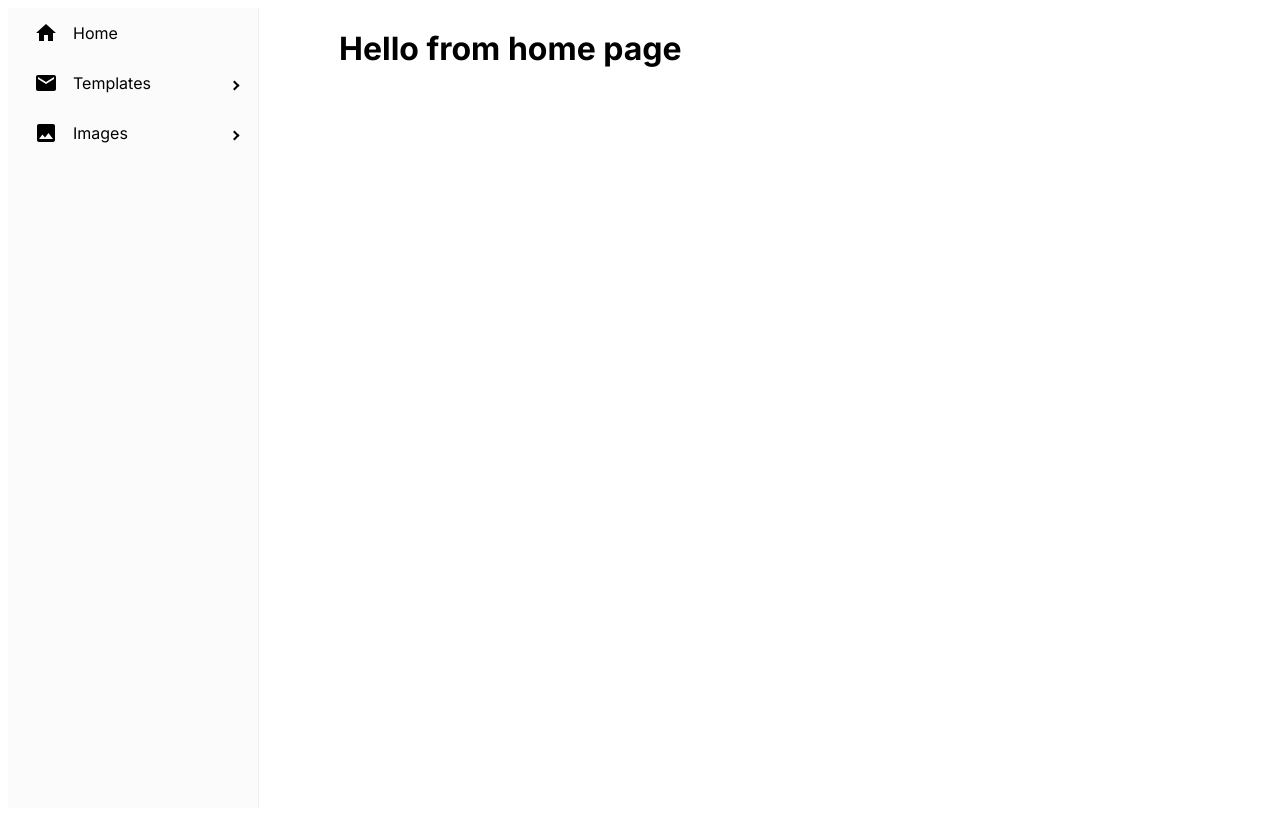
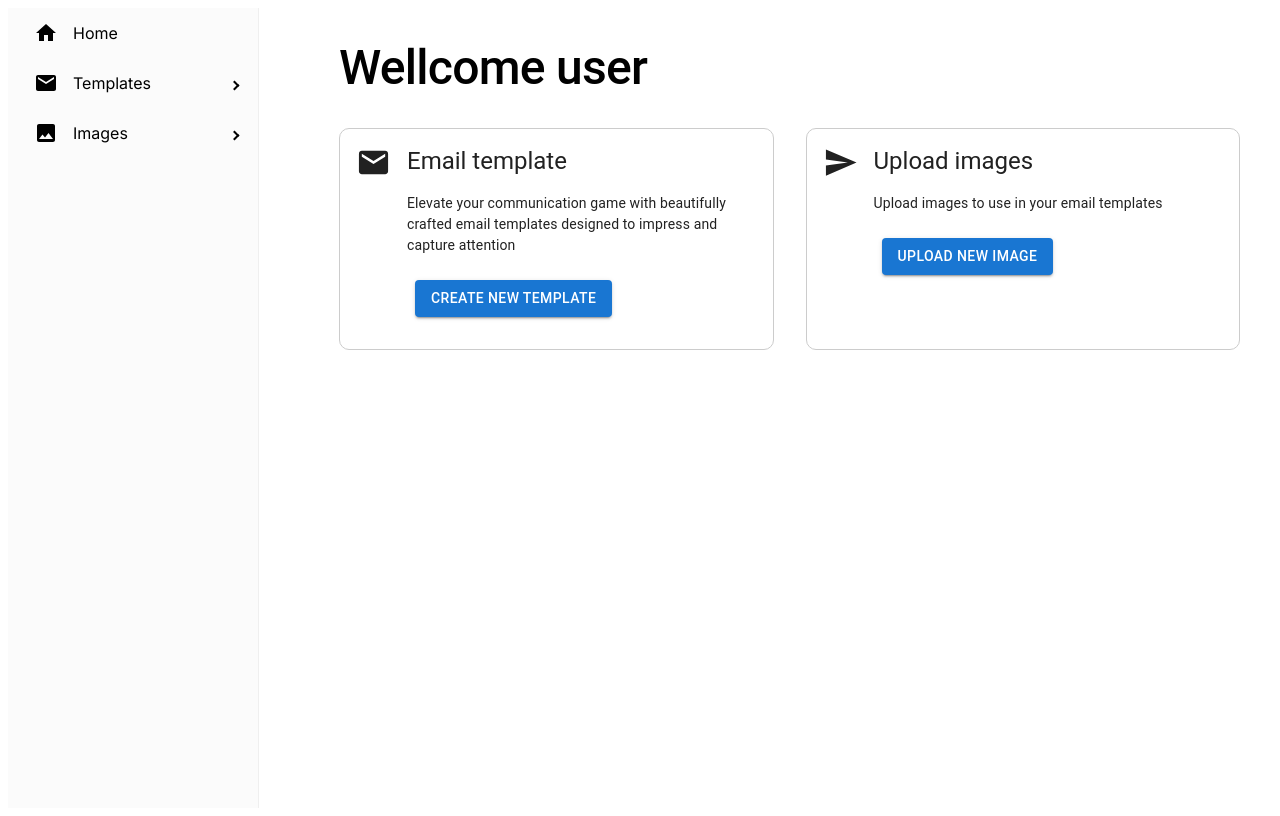
Before and after one commit to Avrelinex/email-template-builder-fe, a Next.js app: page / in a window 1280 px wide. Built offline with nearby package versions, Linux system fonts and the light colour scheme.

Commit message:
code cleanup (#13)

```diff
--- a/src/app/images/new/page.tsx
+++ b/src/app/images/new/page.tsx
@@ -11,7 +11,6 @@ export default function Page() {
   const apiClient = ApiClient.getInstance();
 
   const onSubmit = async (formData: CreateFormValues) => {
-    console.log(formData.file);
     const requestImageBody: CreateImageDto = {
       displayName: formData.displayName,
       file: formData.file,
--- a/src/app/images/page.tsx
+++ b/src/app/images/page.tsx
@@ -1,7 +1,7 @@
 "use client";
 
 import * as React from "react";
-import { Box, Typography, List } from "@mui/material";
+import { Box, List } from "@mui/material";
 import { useQuery } from "@tanstack/react-query";
 import { ApiClient } from "../lib/apiClient";
 import { ImageCardSkeleton } from "./components/ImageCardSkeleton";
--- a/src/app/layout.tsx
+++ b/src/app/layout.tsx
@@ -52,7 +52,7 @@ export default function RootLayout({
                   <Menu>
                     <MenuItem
                       icon={<Home fontSize="medium" />}
-                      component={<Link href={"/dashboard"} />}
+                      component={<Link href={"/"} />}
                     >
                       Home
                     </MenuItem>
--- a/src/app/lib/placeholder.ts
+++ /dev/null
@@ -1,5 +0,0 @@
-export const emailTemplates = [
-  { name: "template 1", body: "test body 1" },
-  { name: "template 2", body: "test body 2" },
-  { name: "template 3", body: "test body 3" },
-];
--- a/src/app/page.tsx
+++ b/src/app/page.tsx
@@ -1,7 +1,32 @@
-export default function Home() {
+import { Email, Send } from "@mui/icons-material";
+import { Box, Typography } from "@mui/material";
+import { FeatureCard } from "./components/featureCard";
+
+export default function Page() {
   return (
-    <>
-      <h1>Hello from home page</h1>
-    </>
+    <Box>
+      <Typography
+        sx={{ my: "2rem", fontSize: "3rem", fontWeight: "500" }}
+        variant="h1"
+      >
+        Wellcome user
+      </Typography>
+      <Box sx={{ display: "flex" }}>
+        <FeatureCard
+          Icon={Email}
+          link="templates/new"
+          label="Email template"
+          description="Elevate your communication game with beautifully crafted email templates designed to impress and capture attention"
+          buttonText="Create new template"
+        />
+        <FeatureCard
+          Icon={Send}
+          link="images/new"
+          label="Upload images"
+          description="Upload images to use in your email templates"
+          buttonText="Upload new image"
+        />
+      </Box>
+    </Box>
   );
 }
```
Also changed, not shown: src/app/dashboard/page.tsx (deleted, +0 -32 lines), src/app/components/featureCard.tsx (renamed from src/app/dashboard/components/featureCard.tsx), 1 other file (tests, documents, lock files or other folders).
